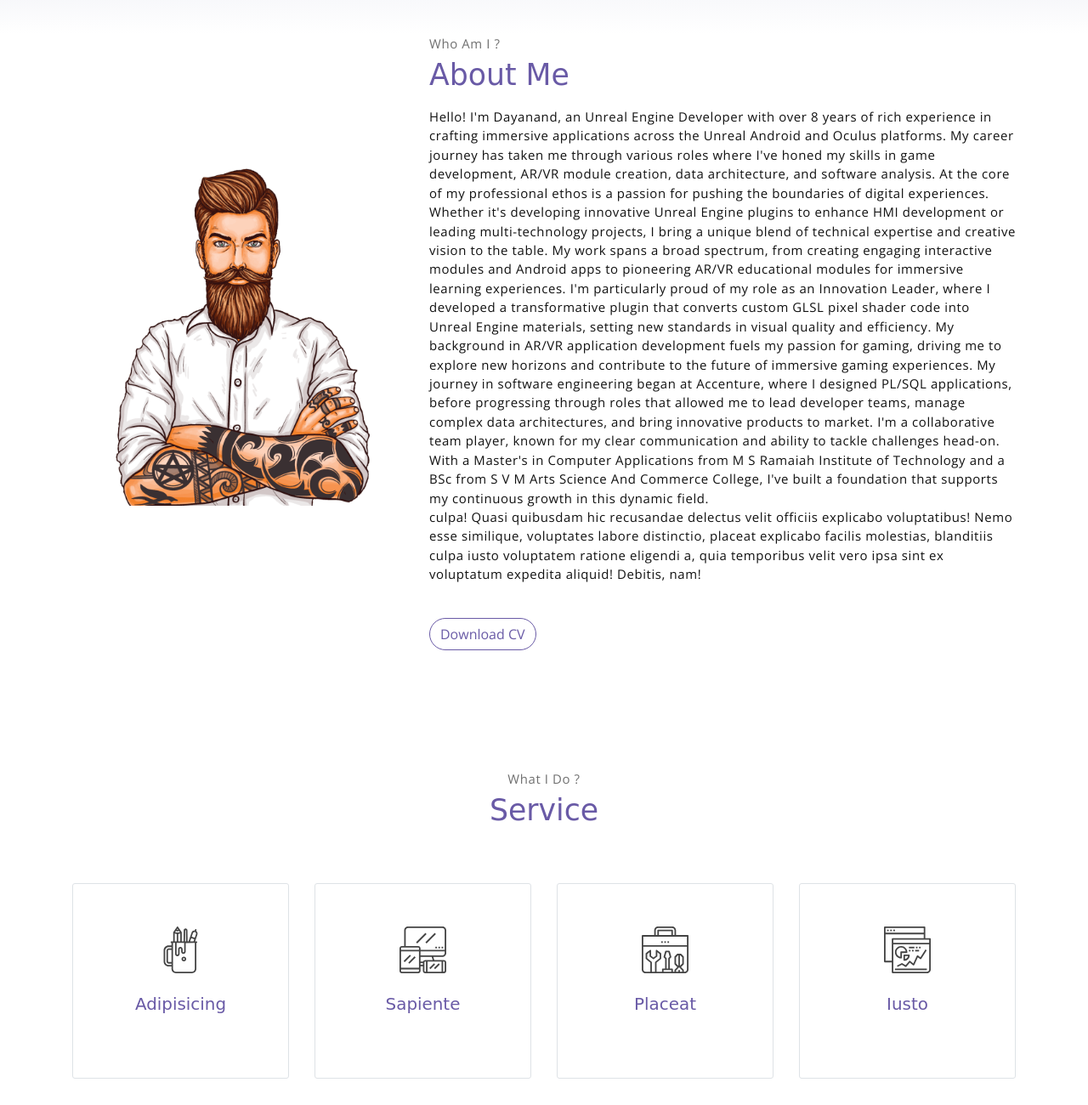
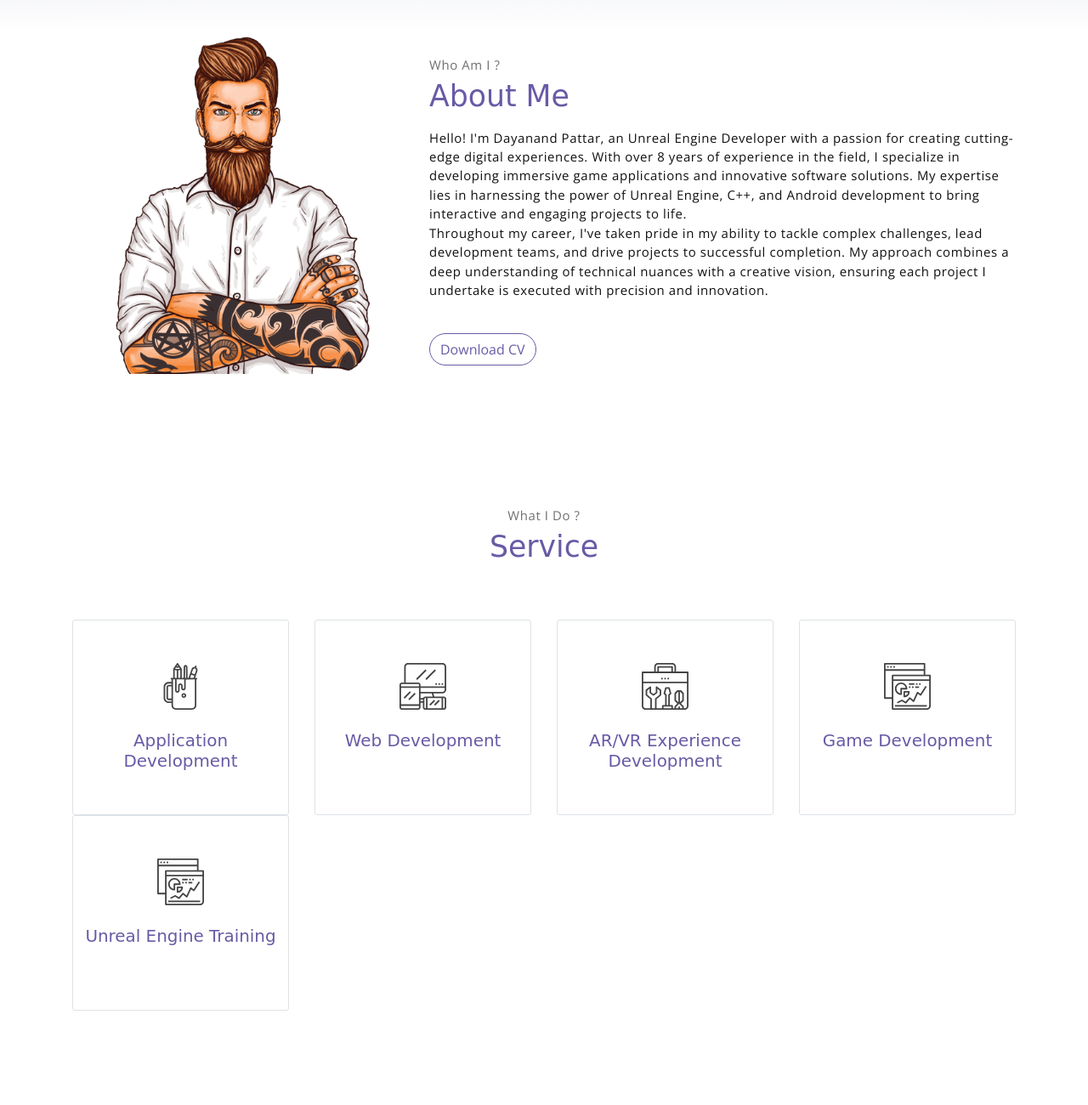
Before and after one commit to DayanandPattar/DayanandPattar.github.io, a plain HTML site: page index.html in a window 1280 px wide. Shown: the part 760-2060 px from the top of the page at 85% size. Drawn offline with nearby package versions, Linux system fonts and the light colour scheme; a web font is replaced by a local one.

Commit message:
menu update

```diff
--- a/index.html
+++ b/index.html
@@ -78,19 +78,10 @@
                     <p class="section-subtitle">Who Am I ?</p>
                     <h2 class="section-title mb-3">About Me</h2>
                     <p>
-                        Hello! I'm Dayanand, an Unreal Engine Developer with over 8 years of rich experience in crafting immersive applications across the Unreal Android and Oculus platforms. My career journey has taken me through various roles where I've honed my skills in game development, AR/VR module creation, data architecture, and software analysis.
+                        Hello! I'm Dayanand Pattar, an Unreal Engine Developer with a passion for creating cutting-edge digital experiences. With over 8 years of experience in the field, I specialize in developing immersive game applications and innovative software solutions. My expertise lies in harnessing the power of Unreal Engine, C++, and Android development to bring interactive and engaging projects to life.
 
-At the core of my professional ethos is a passion for pushing the boundaries of digital experiences. Whether it's developing innovative Unreal Engine plugins to enhance HMI development or leading multi-technology projects, I bring a unique blend of technical expertise and creative vision to the table. My work spans a broad spectrum, from creating engaging interactive modules and Android apps to pioneering AR/VR educational modules for immersive learning experiences.
+						<br>Throughout my career, I've taken pride in my ability to tackle complex challenges, lead development teams, and drive projects to successful completion. My approach combines a deep understanding of technical nuances with a creative vision, ensuring each project I undertake is executed with precision and innovation.
 
-I'm particularly proud of my role as an Innovation Leader, where I developed a transformative plugin that converts custom GLSL pixel shader code into Unreal Engine materials, setting new standards in visual quality and efficiency. My background in AR/VR application development fuels my passion for gaming, driving me to explore new horizons and contribute to the future of immersive gaming experiences.
-
-My journey in software engineering began at Accenture, where I designed PL/SQL applications, before progressing through roles that allowed me to lead developer teams, manage complex data architectures, and bring innovative products to market. I'm a collaborative team player, known for my clear communication and ability to tackle challenges head-on.
-
-With a Master's in Computer Applications from M S Ramaiah Institute of Technology and a BSc from S V M Arts Science And Commerce College, I've built a foundation that supports my continuous growth in this dynamic field.
-                        <br>culpa! Quasi quibusdam hic recusandae delectus velit officiis explicabo voluptatibus! Nemo
-                        esse similique, voluptates labore distinctio, placeat explicabo facilis molestias, blanditiis
-                        culpa iusto voluptatem ratione eligendi a, quia temporibus velit vero ipsa sint ex voluptatum
-                        expedita aliquid! Debitis, nam!
                     </p>
                     <button class="btn-rounded btn btn-outline-primary mt-4">Download CV</button>
                 </div>
@@ -111,7 +102,7 @@ With a Master's in Computer Applications from M S Ramaiah Institute of Technolog
                             <img src="assets/imgs/pencil-case.svg"
                                 alt="Dayanand Pattar Portfolio Page"
                                 class="icon">
-                            <h6 class="title">Adipisicing</h6>
+                            <h6 class="title">Application Development</h6>
                             <p class="subtitle">Labore velit culpa adipisci excepturi consequuntur itaque in nam
                                 molestias dolorem iste quod.</p>
                         </div>
@@ -123,7 +114,7 @@ With a Master's in Computer Applications from M S Ramaiah Institute of Technolog
                             <img src="assets/imgs/responsive.svg"
                                 alt="Dayanand Pattar Portfolio Page"
                                 class="icon">
-                            <h6 class="title">Sapiente</h6>
+                            <h6 class="title">Web Development</h6>
                             <p class="subtitle">Labore velit culpa adipisci excepturi consequuntur itaque in nam
                                 molestias dolorem iste quod.</p>
                         </div>
@@ -135,7 +126,7 @@ With a Master's in Computer Applications from M S Ramaiah Institute of Technolog
                             <img src="assets/imgs/toolbox.svg"
                                 alt="Dayanand Pattar Portfolio Page"
                                 class="icon">
-                            <h6 class="title">Placeat</h6>
+                            <h6 class="title">AR/VR Experience Development</h6>
                             <p class="subtitle">Labore velit culpa adipisci excepturi consequuntur itaque in nam
                                 molestias dolorem iste quod.</p>
                         </div>
@@ -147,7 +138,19 @@ With a Master's in Computer Applications from M S Ramaiah Institute of Technolog
                             <img src="assets/imgs/analytics.svg"
                                 alt="Dayanand Pattar Portfolio Page"
                                 class="icon">
-                            <h6 class="title">Iusto</h6>
+                            <h6 class="title">Game Development</h6>
+                            <p class="subtitle">Labore velit culpa adipisci excepturi consequuntur itaque in nam
+                                molestias dolorem iste quod.</p>
+                        </div>
+                    </div>
+                </div>
+				<div class="col-md-6 col-lg-3">
+                    <div class="service-card">
+                        <div class="body">
+                            <img src="assets/imgs/analytics.svg"
+                                alt="Dayanand Pattar Portfolio Page"
+                                class="icon">
+                            <h6 class="title">Unreal Engine Training</h6>
                             <p class="subtitle">Labore velit culpa adipisci excepturi consequuntur itaque in nam
                                 molestias dolorem iste quod.</p>
                         </div>
@@ -170,7 +173,7 @@ With a Master's in Computer Applications from M S Ramaiah Institute of Technolog
                             alt="Dayanand Pattar Portfolio Page">
                         <span class="portfolio-card-overlay">
                             <span class="portfolio-card-caption">
-                                <h4>Web Designing</h5>
+                                <h4>Application Development</h5>
                                     <p class="font-weight-normal">Category: Web Templates</p>
                             </span>
                         </span>
@@ -182,7 +185,7 @@ With a Master's in Computer Applications from M S Ramaiah Institute of Technolog
                             alt="Dayanand Pattar Portfolio Page">
                         <span class="portfolio-card-overlay">
                             <span class="portfolio-card-caption">
-                                <h4>Web Designing</h5>
+                                <h4>AR/VR Experience Development</h5>
                                     <p class="font-weight-normal">Category: Web Templates</p>
                             </span>
                         </span>
@@ -194,7 +197,7 @@ With a Master's in Computer Applications from M S Ramaiah Institute of Technolog
                             alt="Dayanand Pattar Portfolio Page">
                         <span class="portfolio-card-overlay">
                             <span class="portfolio-card-caption">
-                                <h4>Web Designing</h5>
+                                <h4>Game Development</h5>
                                     <p class="font-weight-normal">Category: Web Templates</p>
                             </span>
                         </span>
@@ -228,7 +231,7 @@ With a Master's in Computer Applications from M S Ramaiah Institute of Technolog
                         </div>
                     </div>
                     <div class="pricing-card-footer">
-                        <span>$</span>
+                        <span>₹</span>
                         <span>0.00/Month</span>
                     </div>
                     <a href="#" class="btn btn-primary mt-3 pricing-card-btn">Subscribe</a>
@@ -250,7 +253,7 @@ With a Master's in Computer Applications from M S Ramaiah Institute of Technolog
                         </div>
                     </div>
                     <div class="pricing-card-footer">
-                        <span>$</span>
+                        <span>₹</span>
                         <span>9.99/Month</span>
                     </div>
                     <a href="#" class="btn btn-primary mt-3 pricing-card-btn">Subscribe</a>
@@ -272,7 +275,7 @@ With a Master's in Computer Applications from M S Ramaiah Institute of Technolog
                         </div>
                     </div>
                     <div class="pricing-card-footer">
-                        <span>$</span>
+                        <span>₹</span>
                         <span>99.9/Month</span>
                     </div>
                     <a href="#" class="btn btn-primary mt-3 pricing-card-btn">Subscribe</a>
```
